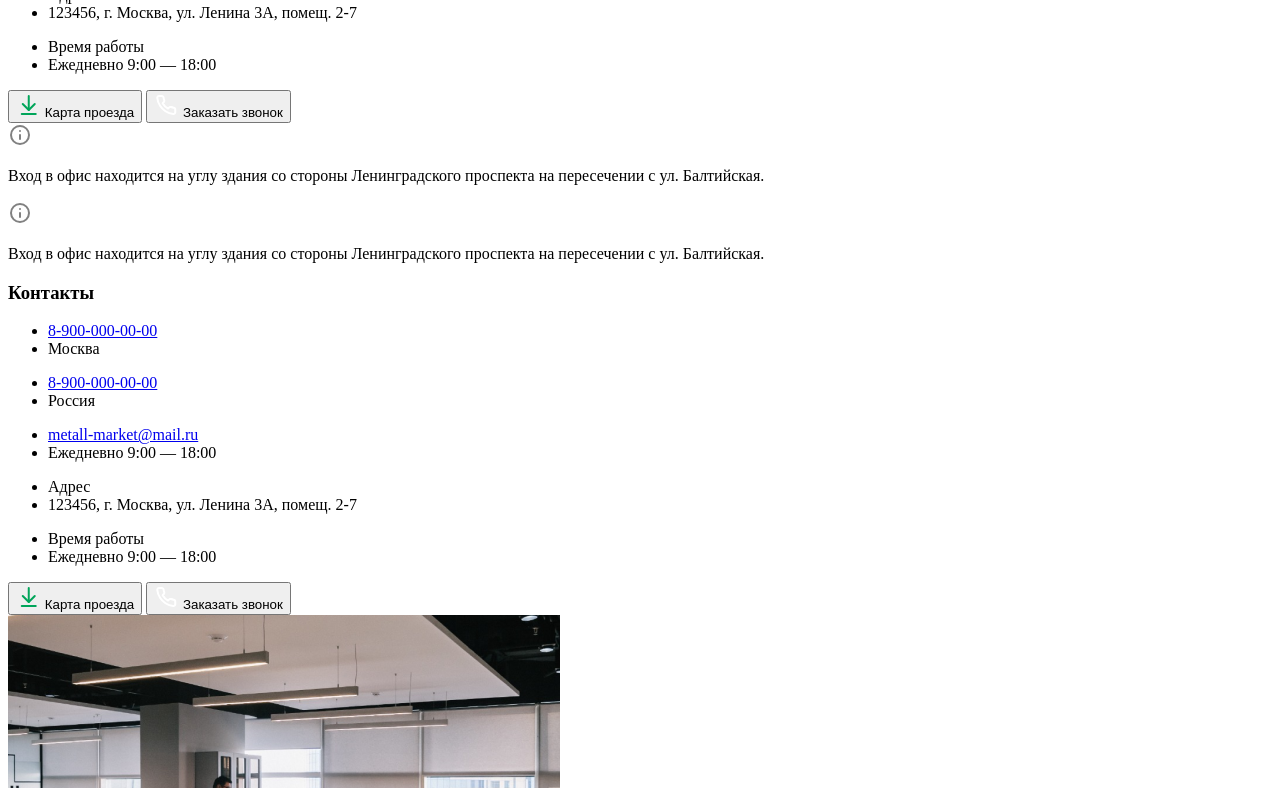
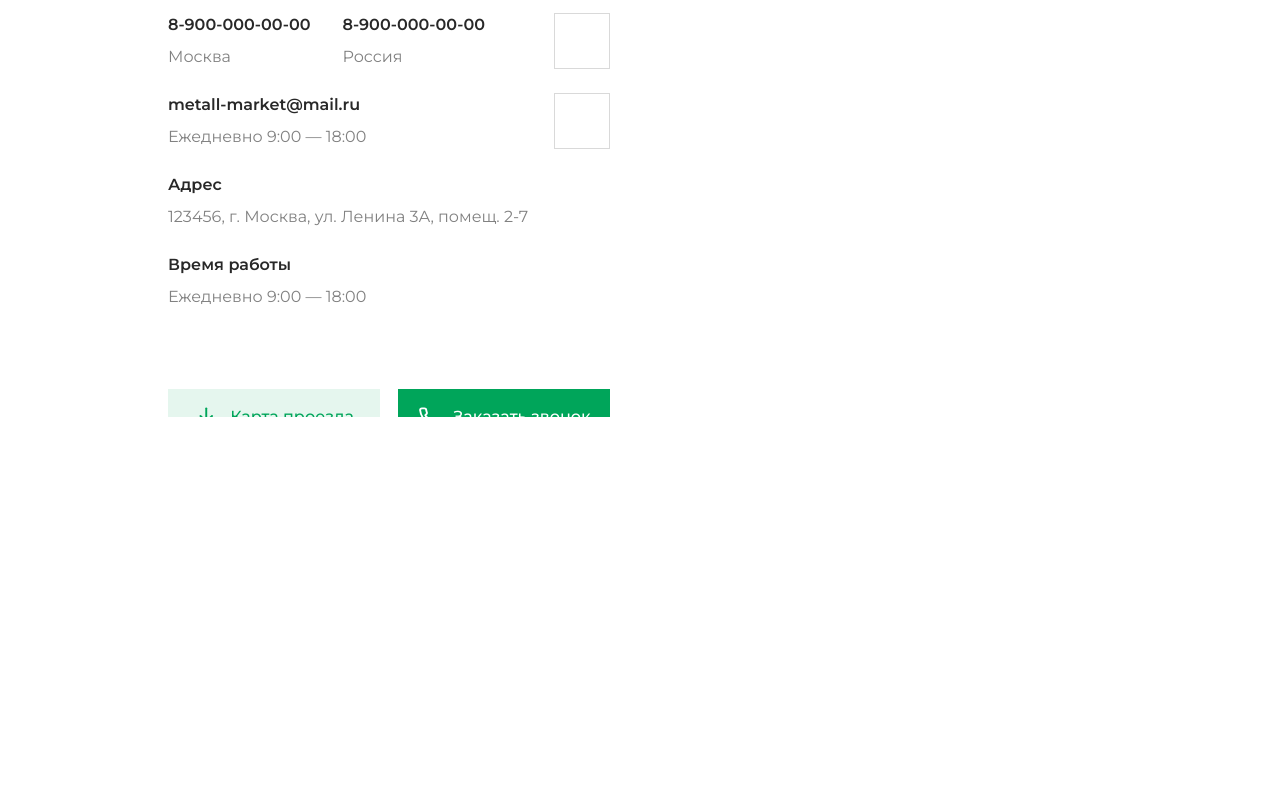
Before and after one commit to Randosky/ROIburoTest, a website: page index.html in a window 1280 px wide. Shown: the part 383-1171 px from the top of the page. After the commit the page ends 800 px from the top, so only its background shows below. Drawn offline with Linux system fonts and the light colour scheme; the site is published under a folder, as on GitHub Pages, so addresses that start at the root find nothing.

Commit message:
Feedback corrections

```diff
--- a/index.html
+++ b/index.html
@@ -4,10 +4,10 @@
     <meta charset="UTF-8">
     <meta name="viewport" content="width=device-width">
     <title>ROIburoTest</title>
-    <link href="/Styles/Reset.css" rel="stylesheet">
-    <link href="/Styles/Variables.css" rel="stylesheet">
-    <link href="/Styles/Index.css" rel="stylesheet">
-    <link href="/Styles/Media.css" rel="stylesheet">
+    <link href="./Styles/Reset.css" rel="stylesheet" type="text/css">
+    <link href="./Styles/Variables.css" rel="stylesheet" type="text/css">
+    <link href="./Styles/Index.css" rel="stylesheet" type="text/css">
+    <link href="./Styles/Media.css" rel="stylesheet" type="text/css">
 
     <script src="https://api-maps.yandex.ru/v3/?apikey=de2f076b-2378-4185-9233-ded6ef7add23&lang=ru_RU"></script>
     <script src="Scripts/yandexMap.js"></script>
```
